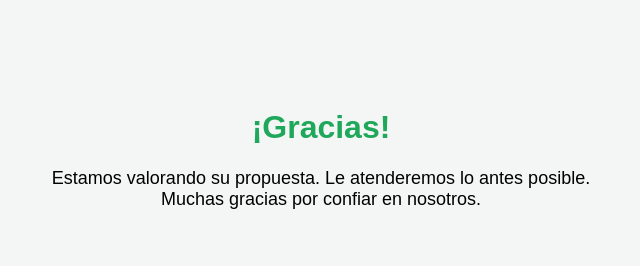
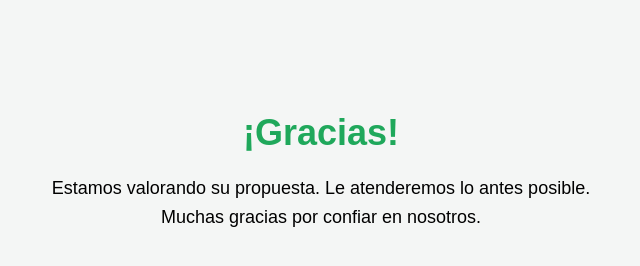
Before and after one commit to prosipvending-spec/ProSip-Vending, a plain HTML site: page gracias.html in a window 1280 px wide. Shown: the whole page, without its empty margins (319-959 px from the left). Drawn offline with Linux system fonts and the light colour scheme.

Commit message:
gracias.html

```diff
--- a/gracias.html
+++ b/gracias.html
@@ -6,8 +6,8 @@
   <meta name="viewport" content="width=device-width, initial-scale=1.0">
   <style>
     body { font-family: Arial, sans-serif; background:#f4f6f5; text-align:center; padding:80px; }
-    h1 { color:#1fa85b; }
-    p { font-size:18px; max-width:600px; margin:auto; }
+    h1 { color:#1fa85b; font-size:36px; margin-bottom:20px; }
+    p { font-size:18px; max-width:600px; margin:auto; line-height:1.6; }
   </style>
 </head>
 <body>
```
